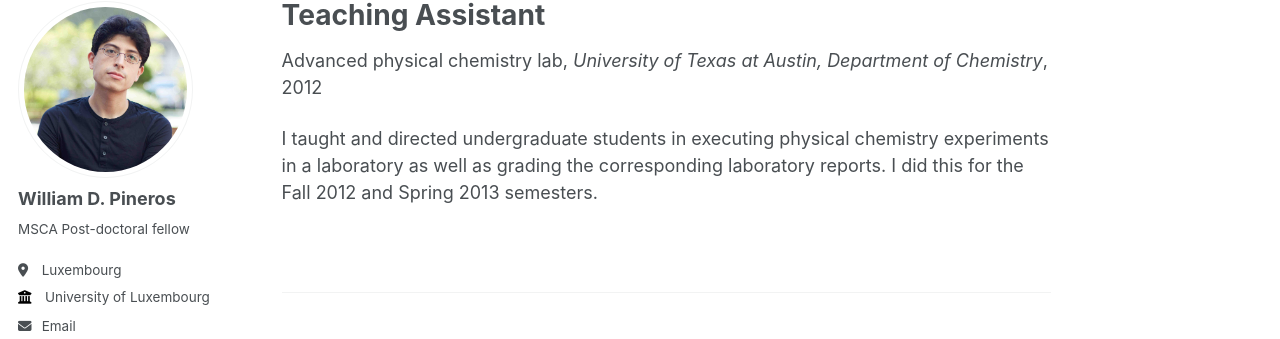
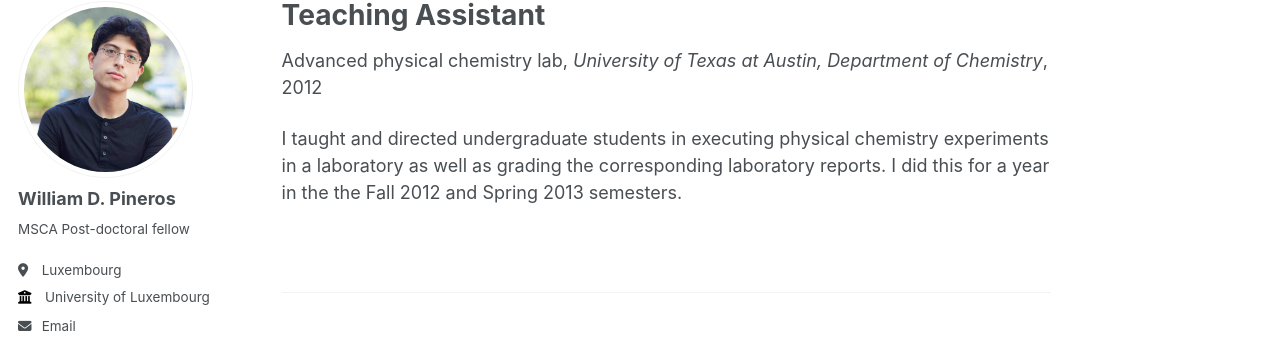
Before and after one commit to wpineros/p, a Jekyll site: the page built from _teaching/2012_UT.md, in a window 1280 px wide and 1016 px high. Shown: the part 105-444 px from the top of the window. Built offline with Jekyll 4.4.1, drawn with Linux system fonts in a browser that asks for light colours; some web fonts are replaced.

Commit message:
Update 2012_UT.md

```diff
--- a/_teaching/2012_UT.md
+++ b/_teaching/2012_UT.md
@@ -8,4 +8,4 @@ date: 2012-08-01
 location: "Austin, USA"
 ---
 
-I taught and directed undergraduate students in executing physical chemistry experiments in a laboratory as well as grading the corresponding laboratory reports. I did this for the Fall 2012 and Spring 2013 semesters.
+I taught and directed undergraduate students in executing physical chemistry experiments in a laboratory as well as grading the corresponding laboratory reports. I did this for a year in the the Fall 2012 and Spring 2013 semesters.
```
